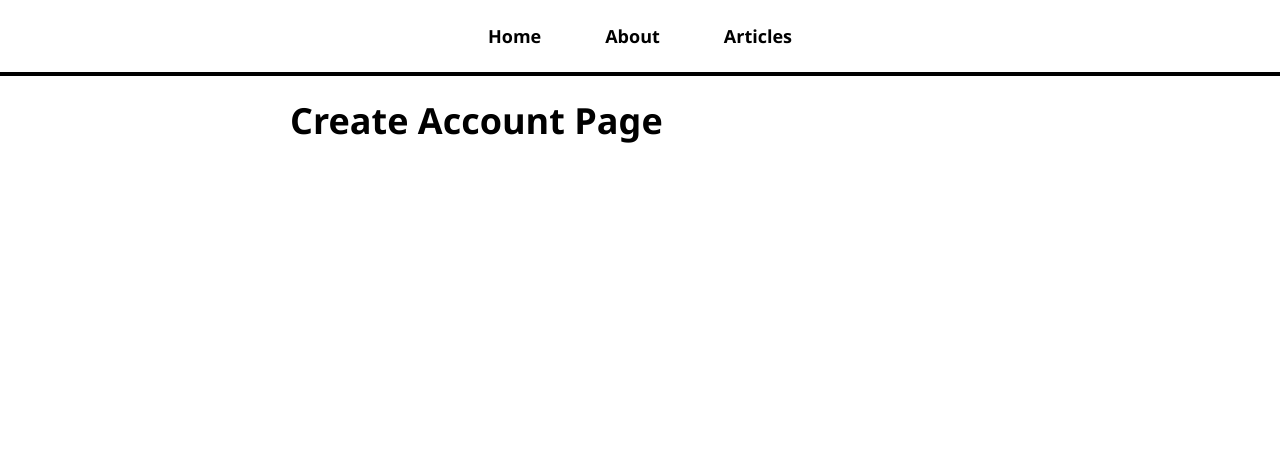
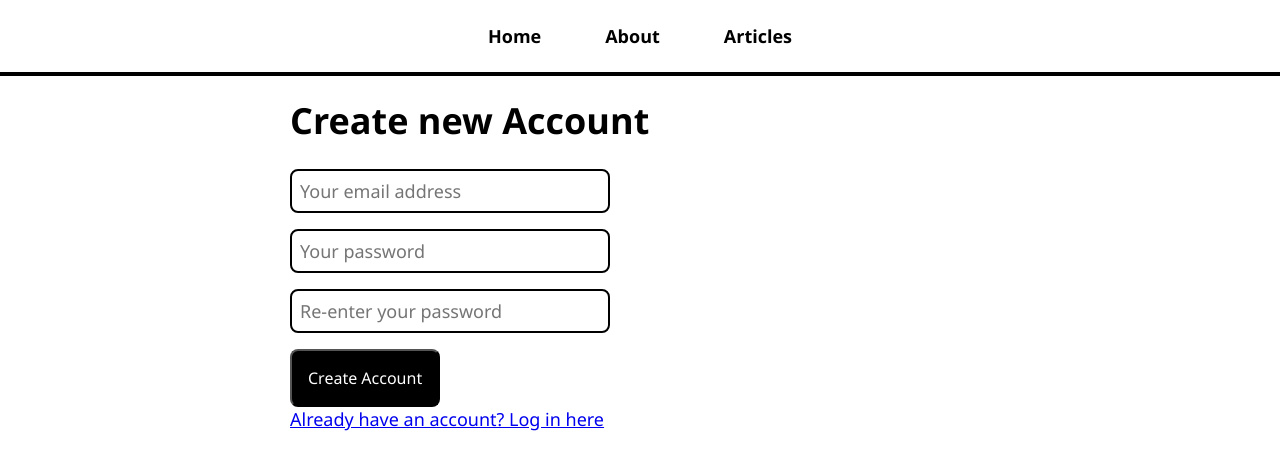
Before and after one commit to vaishnavi-3969/React-Blog, a React (Create React App) app: page /create-account in a window 1280 px wide. Shown: the top 470 px of the page. Built offline with nearby package versions, Linux system fonts and the light colour scheme.

Commit message:
create account

```diff
--- a/src/hooks/useUser.js
+++ b/src/hooks/useUser.js
@@ -0,0 +1,18 @@
+import {useState,useEffect} from 'react';
+import { getAuth, onAuthStateChanged } from 'firebase/auth';
+const useUser = () =>{
+    const [user,setUser] = useState(null);
+    const [isLoading, setIsLoading] = useState(true);
+
+    useEffect(() =>{
+        const unsubscribe = onAuthStateChanged(getAuth(), user =>{
+            setUser(user);
+            setIsLoading(false);
+        });
+        return unsubscribe;
+    },[])
+
+    return {user,isLoading};
+}
+
+export default useUser;
--- a/src/pages/ArticlePage.js
+++ b/src/pages/ArticlePage.js
@@ -5,10 +5,13 @@ import NotFoundPage from './NotFoundPage';
 import CommentsList from '../components/CommentsList';
 import AddCommentForm from '../components/AddCommentForm';
 import articles from './article-content';
+import useUser from '../hooks/useUser';
 
 const ArticlePage = () => {
     const [articleInfo, setArticleInfo] = useState({ upvotes: 0, comments: [] });
     const { articleId } = useParams();
+
+    const {user, isLoading} = useUser();
 
     useEffect(() => {
         const loadArticleInfo = async () => {
@@ -36,16 +39,18 @@ const ArticlePage = () => {
         <>
         <h1>{article.title}</h1>
         <div className="upvotes-section">
-            <button onClick={addUpvote}>Upvote</button>
+            {user ? <button onClick={addUpvote}>Upvote</button>
+            :<button>Login to upvote</button>}
             <br/>
             <p>This article has {articleInfo.upvotes} upvote(s)</p>
         </div>
         {article.content.map((paragraph, i) => (
             <p key={i}>{paragraph}</p>
         ))}
-        <AddCommentForm
+        {user ? <AddCommentForm
             articleName={articleId}
             onArticleUpdated={updatedArticle => setArticleInfo(updatedArticle)} />
+        : <p>Login to comment</p>}
         <CommentsList comments={articleInfo.comments} />
         </>
     );
--- a/src/pages/CreateAccountPage.js
+++ b/src/pages/CreateAccountPage.js
@@ -1,8 +1,51 @@
+import {useState} from 'react';
+import { Link, useNavigate } from 'react-router-dom';
+import { getAuth, createUserWithEmailAndPassword } from 'firebase/auth';
+
 const CreateAccountPage = () =>{
+    const [email,setEmail] = useState('');
+    const [password,setPassword] = useState('');
+    const [error, setError] = useState('');
+    const [confirmPassword, setConfirmPassword] = useState('');
+
+    const navigate = useNavigate();
+
+    const createAccount = async() =>{
+        try{
+            if(password !== confirmPassword){
+                setError("Passwords do not match");
+                return;
+            }
+            await createUserWithEmailAndPassword(getAuth(),email,password);
+            alert("Account created successfully!")
+            navigate('/articles');
+        }catch(e){
+            setError('Failed to create an account: '+e.message);
+        }
+    }
+
     return(
-        <div>
-            <h1>Create Account Page</h1>
-        </div>
+        <>
+        <h1>Create new Account</h1>
+        {error && <p className="error">{error}</p>}
+        <input
+            placeholder="Your email address"
+            value={email}
+            onChange={e => setEmail(e.target.value)} />
+        <input
+            type="password"
+            placeholder="Your password"
+            value={password}
+            onChange={e => setPassword(e.target.value)} />
+        <input
+            type="password"
+            placeholder="Re-enter your password"
+            value={confirmPassword}
+            onChange={e => setConfirmPassword(e.target.value)} />
+        <button onClick={createAccount}>Create Account</button>
+        <br/>
+        <Link to="/login">Already have an account? Log in here</Link>
+        </>
     );
 }
 
--- a/src/pages/LoginPage.js
+++ b/src/pages/LoginPage.js
@@ -1,49 +1,40 @@
-import {useState} from 'react';
-import { Link , useNavigate} from 'react-router-dom';
-import {getAuth, signInWithEmailAndPassword} from 'firebase/auth';
+import { useState } from 'react';
+import { Link, useNavigate } from 'react-router-dom';
+import { getAuth, signInWithEmailAndPassword } from 'firebase/auth';
 
-const LoginPage = () =>{
+const LoginPage = () => {
     const [email, setEmail] = useState('');
     const [password, setPassword] = useState('');
     const [error, setError] = useState('');
-    const [loading, setLoading] = useState(false);
+
     const navigate = useNavigate();
 
-    const logIn = async() =>{
-        try{
+    const logIn = async () => {
+        try {
             await signInWithEmailAndPassword(getAuth(), email, password);
-            alert("Signed in successfully!")
             navigate('/articles');
-        }catch{
-            setError('Failed to log in');
+        } catch (e) {
+            setError(e.message);
         }
     }
 
-    // const login = async (e) => {
-    //     e.preventDefault();
-    //     try{
-    //         setError('');
-    //         setLoading(true);
-    //         await login(email, password);
-
-    //     } catch {
-    //         setError('Failed to log in');
-    //     }
-
-    //     setLoading(false);
-    // }
-
-    return(
-        <div>
-            <h1>Log In</h1>
-            {error && <div><p className='error'>{error}</p></div>}
-            <form onSubmit={logIn}>
-                <input type="email" placeholder="Email" value={email} onChange={e => setEmail(e.target.value)}/>
-                <input type="password" placeholder="Password" value={password} onChange={e => setPassword(e.target.value)}/>
-                <button disabled={loading} type="submit">Log In</button>
-            </form>
-            <Link to='/create-account'>Don't have an account? Create one here</Link>
-        </div>
+    return (
+        <>
+        <h1>Log In</h1>
+        {error && <p className="error">{error}</p>}
+        <input
+            placeholder="Your email address"
+            value={email}
+            onChange={e => setEmail(e.target.value)} />
+        <input
+            type="password"
+            placeholder="Your password"
+            value={password}
+            onChange={e => setPassword(e.target.value)} />
+        <button onClick={logIn}>Log In</button>
+        <br/>
+        <Link to="/create-account">Don't have an account? Create one here</Link>
+        </>
     );
 }
 
```
